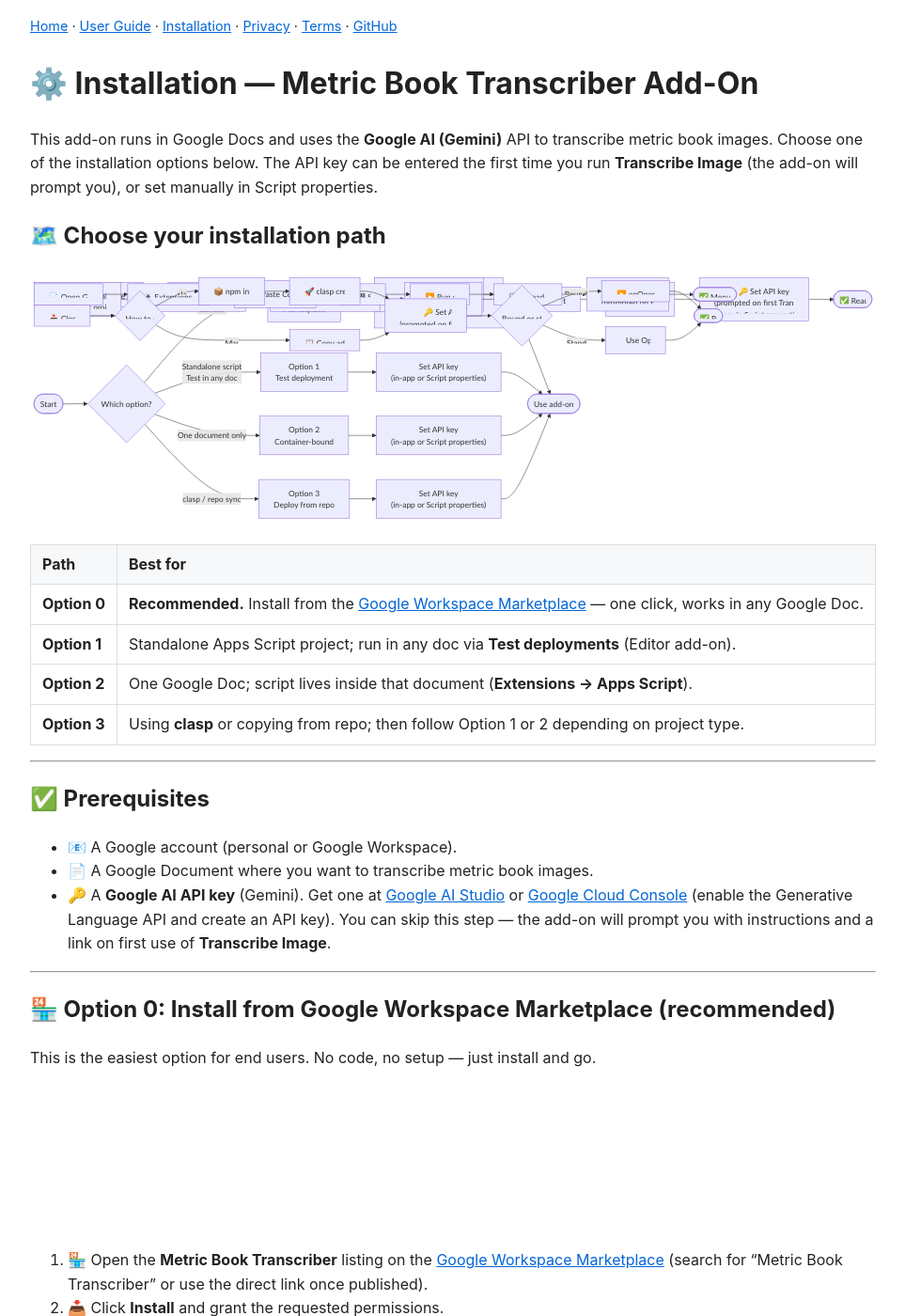
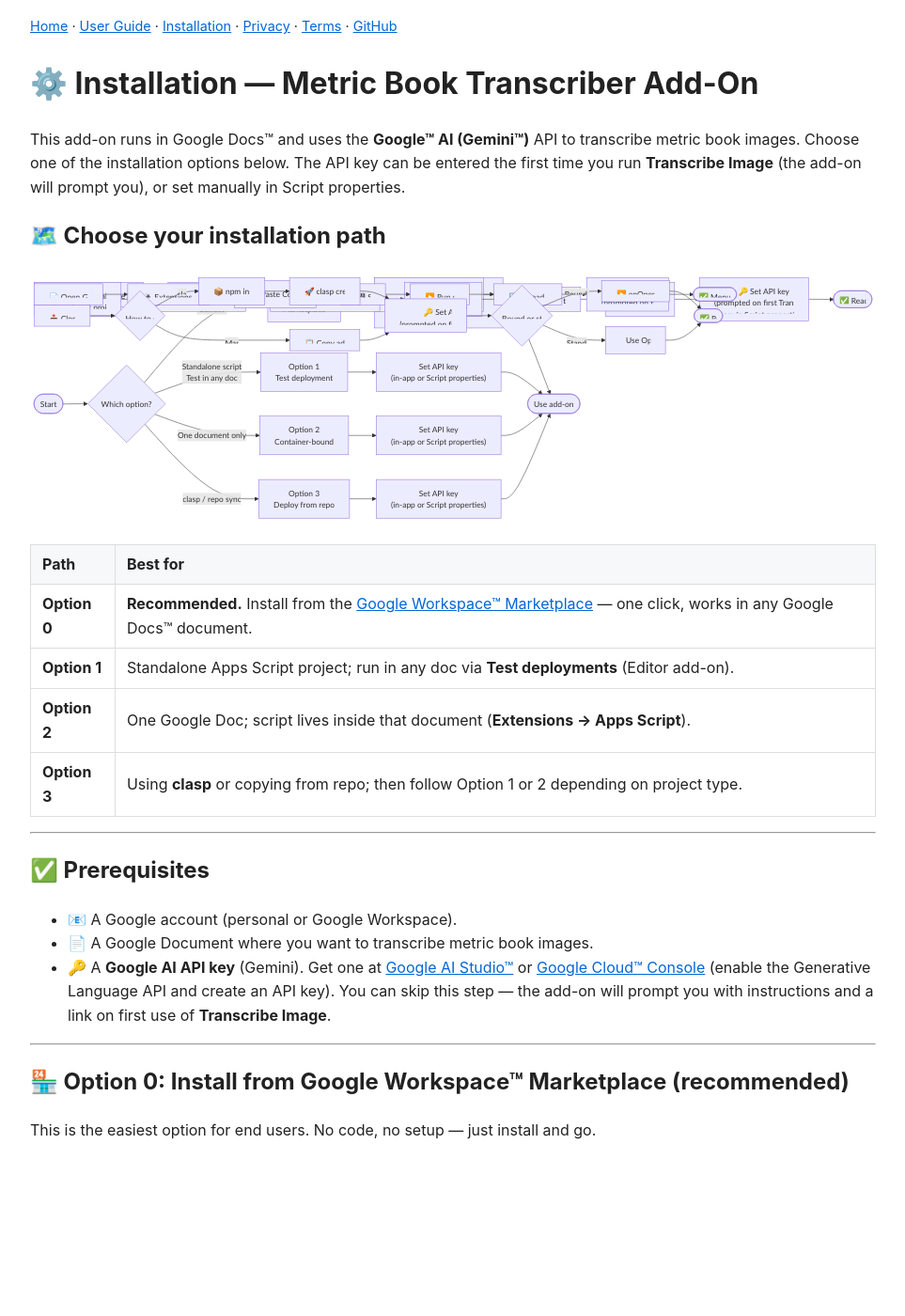
Before and after one commit to dekochka/geneascript-gdoc-addon, a Jekyll site: the page built from docs/INSTALLATION.md, in a window 1280 px wide and 1400 px high. Shown: the whole window at 94% size, without its empty margins (158-1121 px from the left). Built offline with Jekyll 4.4.1, drawn with Linux system fonts in a browser that asks for light colours; our own code applies the rules of GitHub Pages for plain Markdown files.

Commit message:
Add trademark marks to public documentation pages
Add ™ to first mention of Google Docs, Google Drive, Gemini,
Google AI, Google AI Studio, Google Workspace Marketplace, and
Google Cloud in User Guide, Installation, Privacy Policy, and
Terms of Service to comply with Google branding guidelines.

```diff
--- a/docs/INSTALLATION.md
+++ b/docs/INSTALLATION.md
@@ -3,7 +3,7 @@
 ---
 # ⚙️ Installation — Metric Book Transcriber Add-On
 
-This add-on runs in Google Docs and uses the **Google AI (Gemini)** API to transcribe metric book images. Choose one of the installation options below. The API key can be entered the first time you run **Transcribe Image** (the add-on will prompt you), or set manually in Script properties.
+This add-on runs in Google Docs™ and uses the **Google™ AI (Gemini™)** API to transcribe metric book images. Choose one of the installation options below. The API key can be entered the first time you run **Transcribe Image** (the add-on will prompt you), or set manually in Script properties.
 
 ## 🗺️ Choose your installation path
 
@@ -26,7 +26,7 @@
 
 | Path | Best for |
 |------|----------|
-| **Option 0** | **Recommended.** Install from the [Google Workspace Marketplace](https://workspace.google.com/marketplace/) — one click, works in any Google Doc. |
+| **Option 0** | **Recommended.** Install from the [Google Workspace™ Marketplace](https://workspace.google.com/marketplace/) — one click, works in any Google Docs™ document. |
 | **Option 1** | Standalone Apps Script project; run in any doc via **Test deployments** (Editor add-on). |
 | **Option 2** | One Google Doc; script lives inside that document (**Extensions → Apps Script**). |
 | **Option 3** | Using **clasp** or copying from repo; then follow Option 1 or 2 depending on project type. |
@@ -37,11 +37,11 @@
 
 - **📧** A Google account (personal or Google Workspace).
 - **📄** A Google Document where you want to transcribe metric book images.
-- **🔑** A **Google AI API key** (Gemini). Get one at [Google AI Studio](https://aistudio.google.com/app/apikey) or [Google Cloud Console](https://console.cloud.google.com/) (enable the Generative Language API and create an API key). You can skip this step — the add-on will prompt you with instructions and a link on first use of **Transcribe Image**.
+- **🔑** A **Google AI API key** (Gemini). Get one at [Google AI Studio™](https://aistudio.google.com/app/apikey) or [Google Cloud™ Console](https://console.cloud.google.com/) (enable the Generative Language API and create an API key). You can skip this step — the add-on will prompt you with instructions and a link on first use of **Transcribe Image**.
 
 ---
 
-## 🏪 Option 0: Install from Google Workspace Marketplace (recommended)
+## 🏪 Option 0: Install from Google Workspace™ Marketplace (recommended)
 
 This is the easiest option for end users. No code, no setup — just install and go.
 
```
Also changed, not shown: docs/PRIVACY_POLICY.md (+2 -2 lines), docs/TERMS_OF_SERVICE.md (+2 -2 lines), docs/USER_GUIDE.md (+3 -3 lines).
